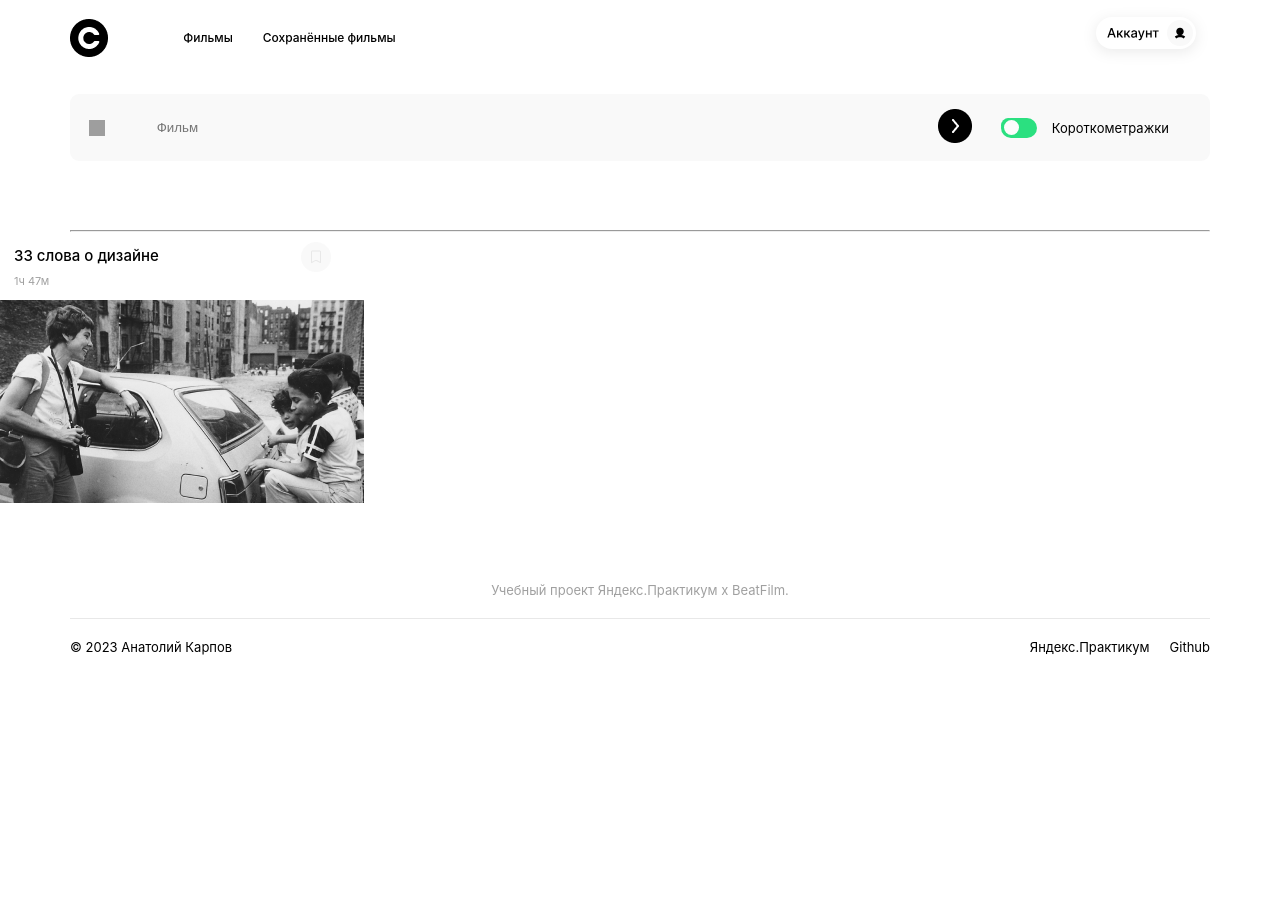
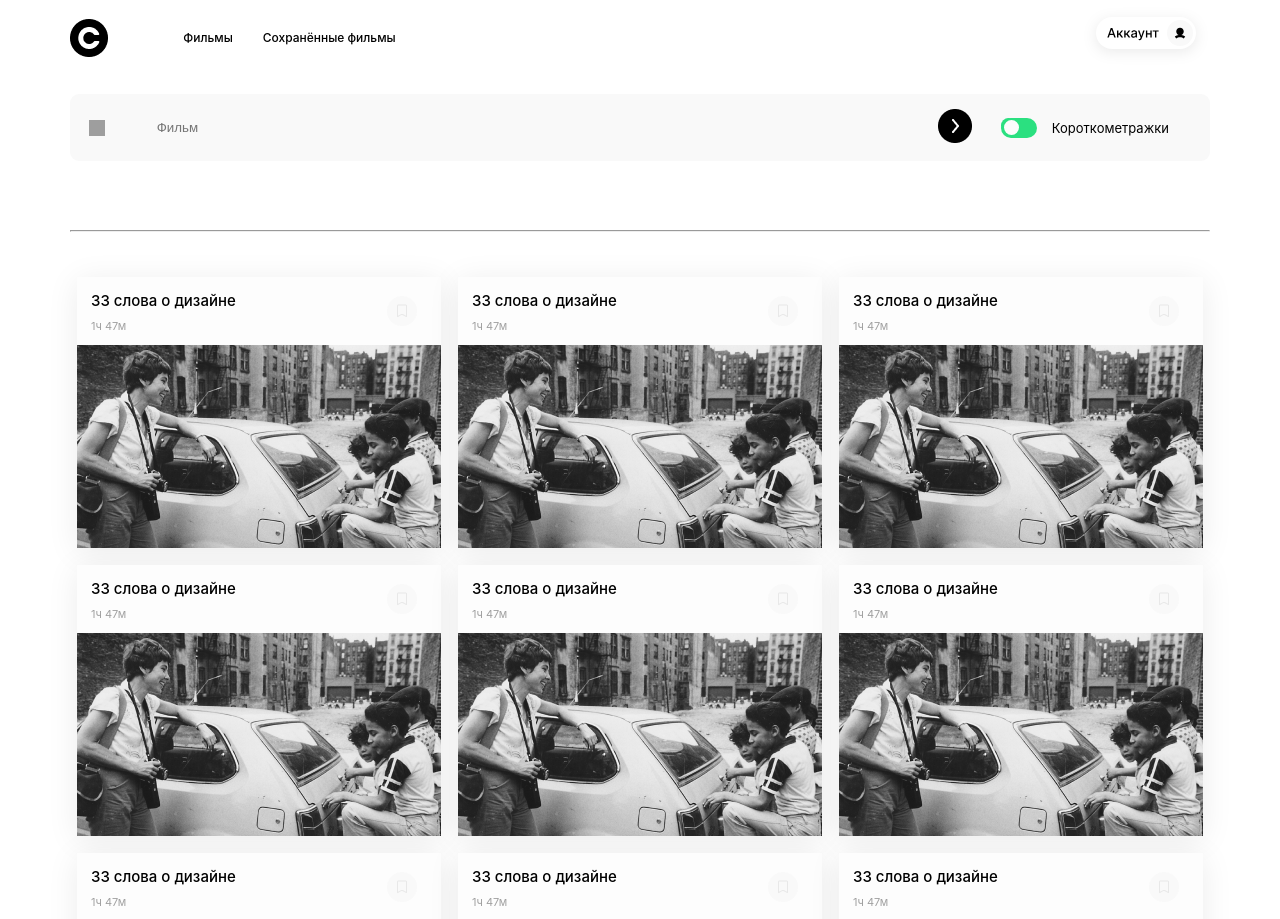
Before and after one commit to Anatoly-Karpov79/movies-explorer-frontend, a React (Create React App) app: page /movies in a window 1280 px wide. Shown: the top 919 px of the page. Before the commit the page ends 800 px from the top, so only its background shows below. Built offline with nearby package versions, Linux system fonts and the light colour scheme; grey boxes are pictures that could not be loaded.

Commit message:
MoviesCardslist

```diff
--- a/src/components/App/App.js
+++ b/src/components/App/App.js
@@ -4,7 +4,7 @@ import { Routes, Route } from 'react-router-dom';
 import Header from "../Header/Header";
 import Login from '../Login/Login';
 import Register from '../Register/Register';
-import Movies from '../Movies/movies';
+import Movies from '../Movies/Movies';
 import About from '../About/About';
 import Profile from '../Profile/Profile';
 import SavedMovies from '../SavedMovies/SavedMovies';
--- a/src/components/Movies/MoviesCard/MoviesCard.css
+++ b/src/components/Movies/MoviesCard/MoviesCard.css
@@ -4,6 +4,8 @@ height: 271px;
 display: grid;
 grid-template-columns: 4fr 1fr;
 grid-template-rows: 1fr 1fr 4fr;
+background: #FDFDFD;
+box-shadow: 0px 4px 30px 0px rgba(0, 0, 0, 0.08);
 }
 
 .moviescard__name{
@@ -24,7 +26,7 @@ margin: 14px 0 0 14px;
     grid-column-end: 3;
     width: 30px;
 height: 30px;
-margin: 10px 0 0 10px;
+margin: 19px 0 0 19px;
 }
 
 .moviescard__duration{
--- a/src/components/Movies/MoviesCardList/MoviesCardList.css
+++ b/src/components/Movies/MoviesCardList/MoviesCardList.css
@@ -0,0 +1,11 @@
+.moviescardlist{
+    display: grid;
+    grid-template-columns: repeat(auto-fit, minmax(282px, max-content));
+    margin: auto;
+    gap: 17px;
+    max-width: 1140px;
+    width: 100%;
+    padding-top: 45px;
+    justify-content: center;
+    min-height: 40vh;
+}
--- a/src/components/Movies/MoviesCardList/MoviesCardList.js
+++ b/src/components/Movies/MoviesCardList/MoviesCardList.js
@@ -0,0 +1,28 @@
+import React from "react";
+import './MoviesCardList.css'
+import MoviesCard from '../MoviesCard/MoviesCard';
+
+function MoviesCardList (moviescard) {
+
+    return (
+        <section className="moviescardlist">
+
+            <MoviesCard />
+            <MoviesCard />
+            <MoviesCard />
+            <MoviesCard />
+            <MoviesCard />
+            <MoviesCard />
+            <MoviesCard />
+            <MoviesCard />
+            <MoviesCard />
+            <MoviesCard />
+            <MoviesCard />
+            <MoviesCard />
+
+
+      </section>
+    );
+}
+
+export default MoviesCardList;
--- a/src/components/Movies/movies.js
+++ b/src/components/Movies/movies.js
@@ -2,14 +2,14 @@ import Header2 from "./Header2/Header2";
 import Footer from "../Footer/Footer";
 import Main from "../Main/Main";
 import SearchForm from "./SearchForm/SearchForm";
-import MoviesCard from "./MoviesCard/MoviesCard";
+import MoviesCardList from "./MoviesCardList/MoviesCardList";
 
 const Movies = () => {
     return (
         <div>
             <Header2 />
             <SearchForm />
-           <MoviesCard />
+           <MoviesCardList />
             <Footer />
         </div>
     )
```
Also changed, not shown: src/components/Movies/MoviesCard/MoviesCard.js (+2 -8 lines).
